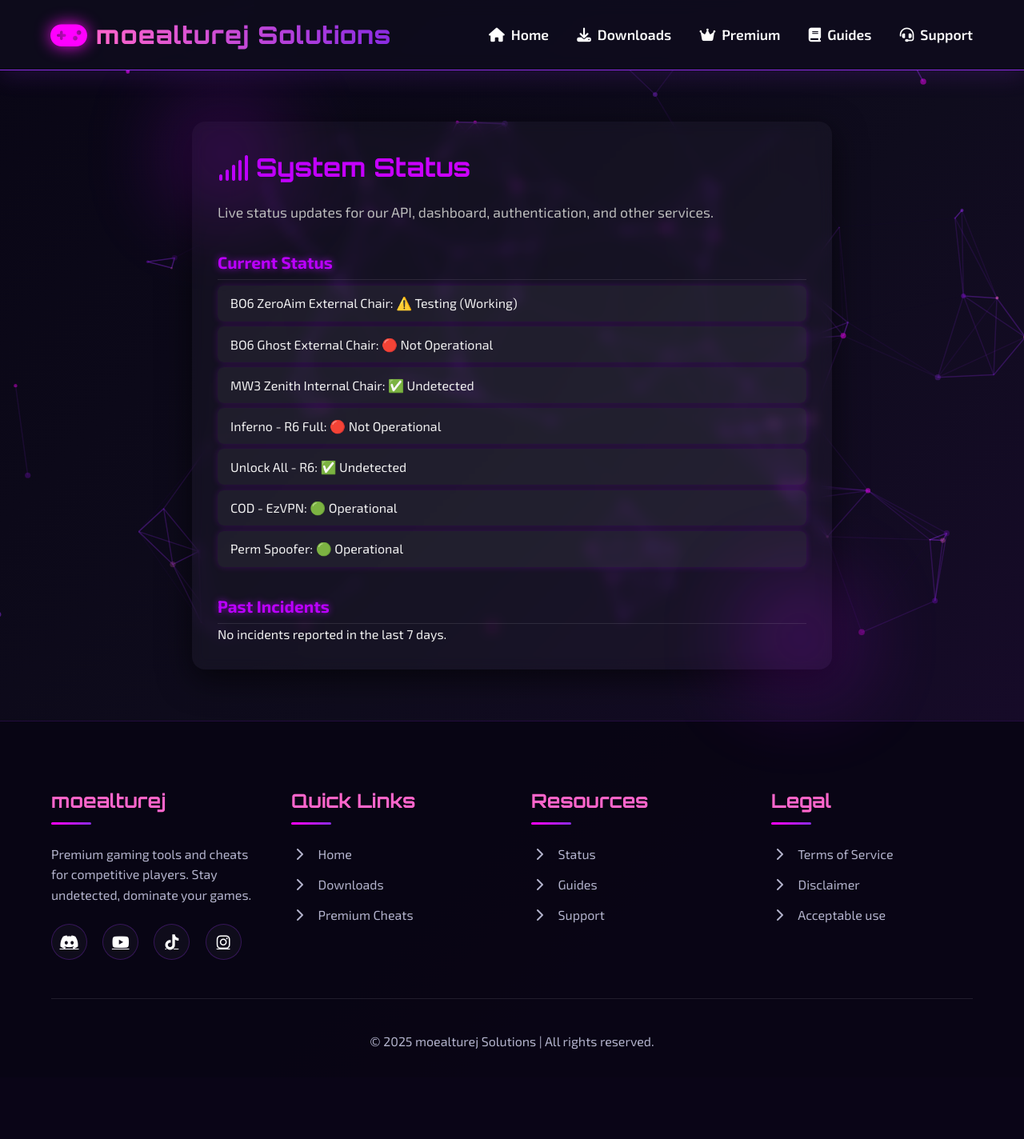
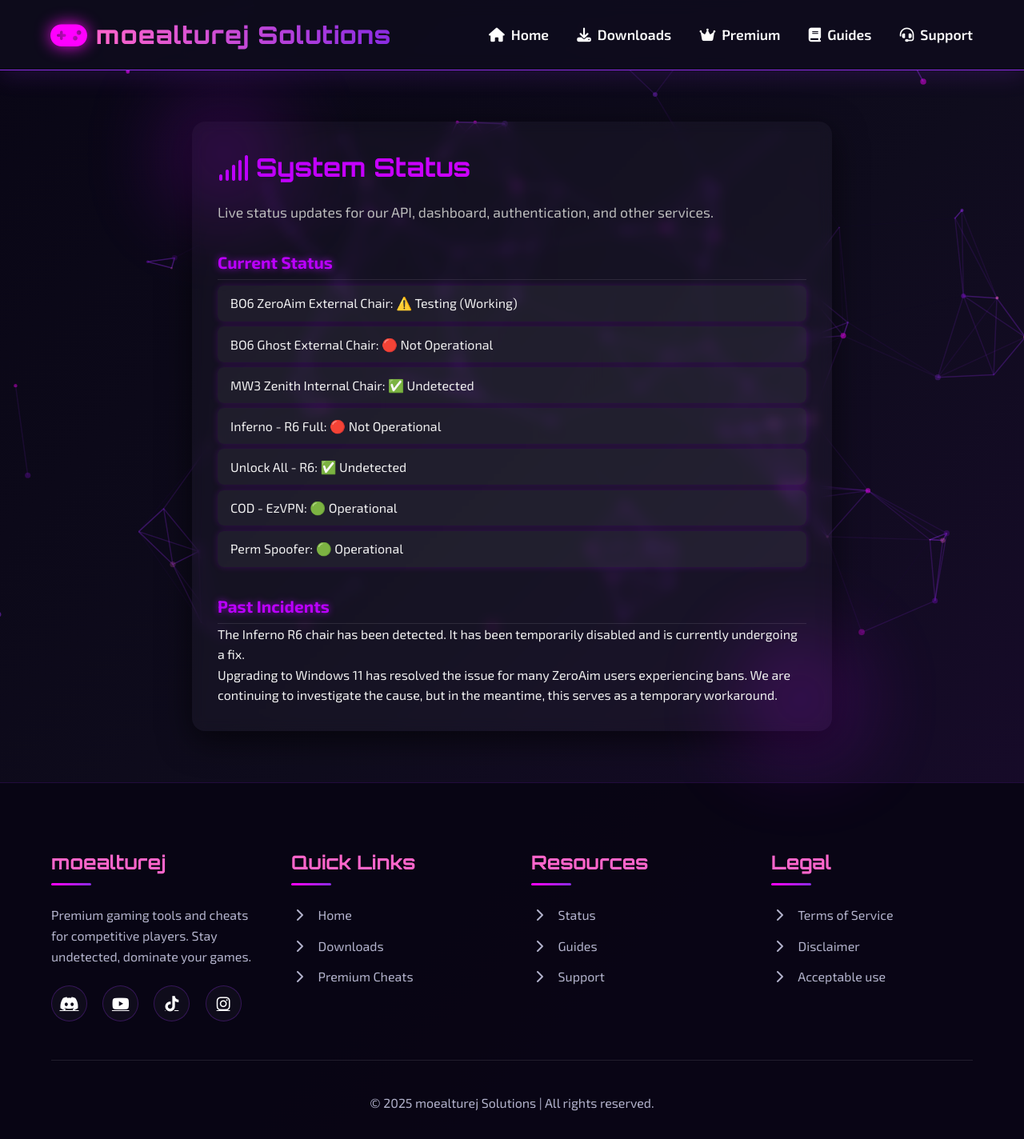
Before and after one commit to moealturej/moealturej-services, a Flask app: page /status in a window 1280 px wide. Shown: the whole page at 80% size. Before the commit the page ends 1312 px from the top, so only its background shows below. Run offline with Flask 3, Linux system fonts and the light colour scheme.

Commit message:
Update status.html

```diff
--- a/templates/status.html
+++ b/templates/status.html
@@ -131,7 +131,8 @@
 
   <section>
     <h2>Past Incidents</h2>
-    <p>No incidents reported in the last 7 days.</p>
+    <p>The Inferno R6 chair has been detected. It has been temporarily disabled and is currently undergoing a fix.</p>
+    <p>Upgrading to Windows 11 has resolved the issue for many ZeroAim users experiencing bans. We are continuing to investigate the cause, but in the meantime, this serves as a temporary workaround.</p>
   </section>
 </div>
 {% endblock %}
```
